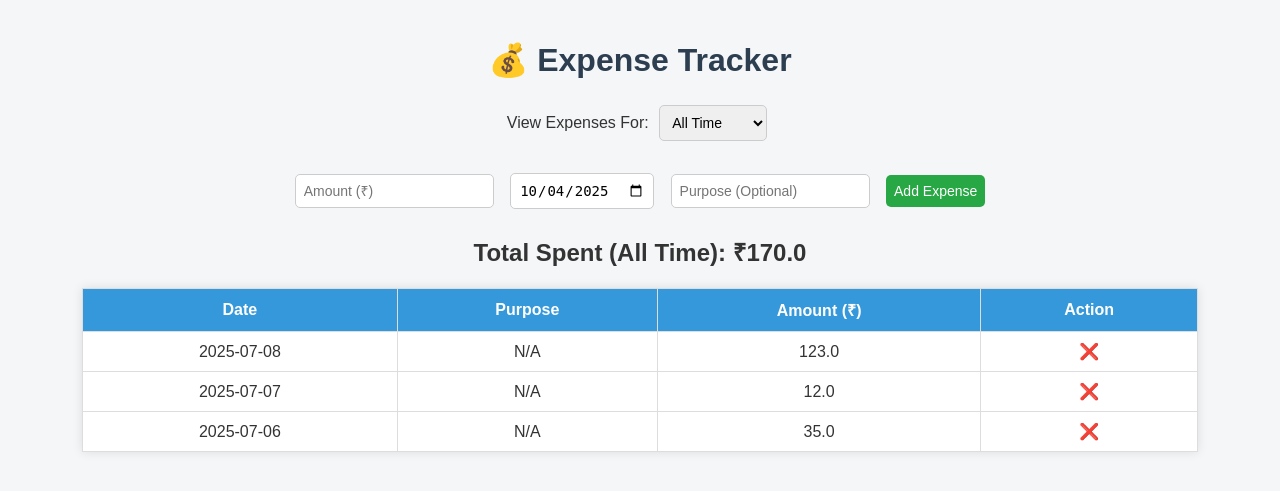
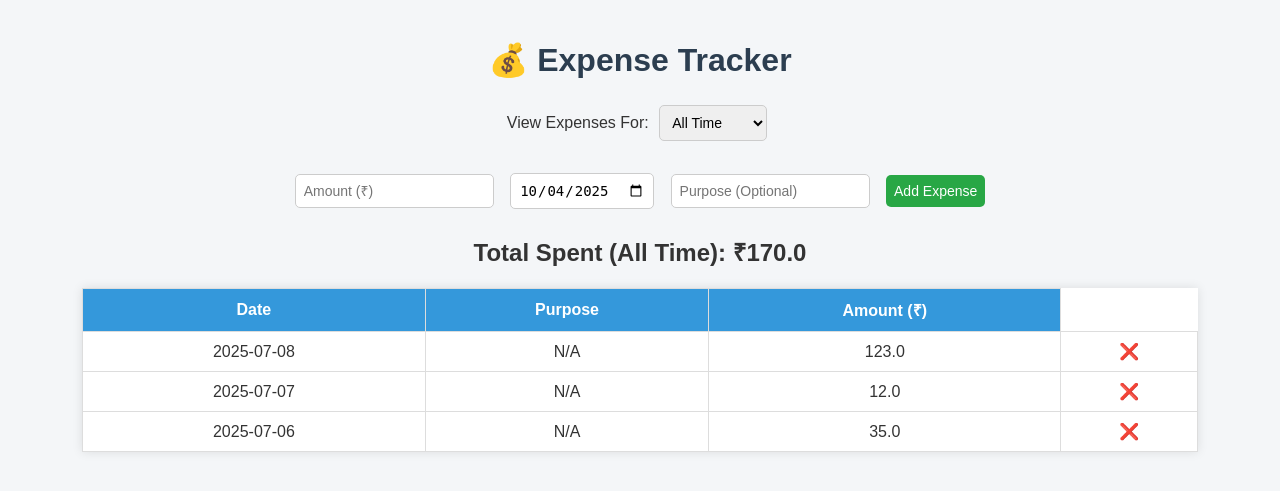
Before and after one commit to Ramyasreeneralla12/Expense-Tracker, a Flask app: page / in a window 1280 px wide. Shown: the top 491 px of the page. Run offline with Flask 3, Linux system fonts and the light colour scheme; data comes from the database, SQL or seed files in the repository.

Commit message:
Update index.html

```diff
--- a/templates/index.html
+++ b/templates/index.html
@@ -52,7 +52,7 @@
             <th>Date</th>
             <th>Purpose</th>
             <th>Amount (₹)</th>
-            <th>Action</th>
+
         </tr>
         {% for e in expenses %}
         <tr>
```
